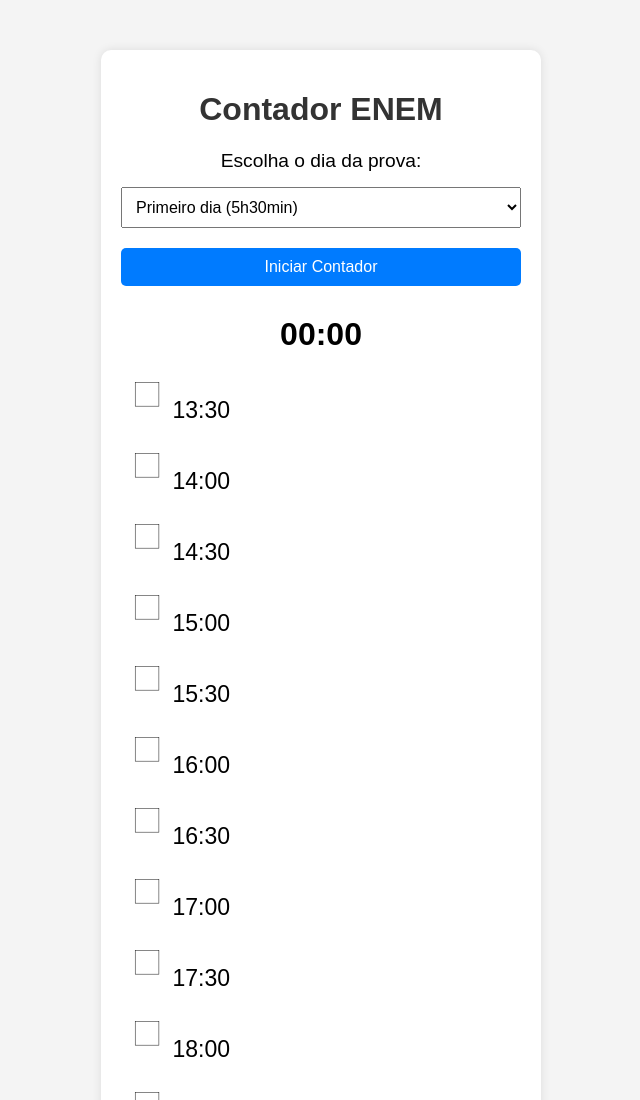
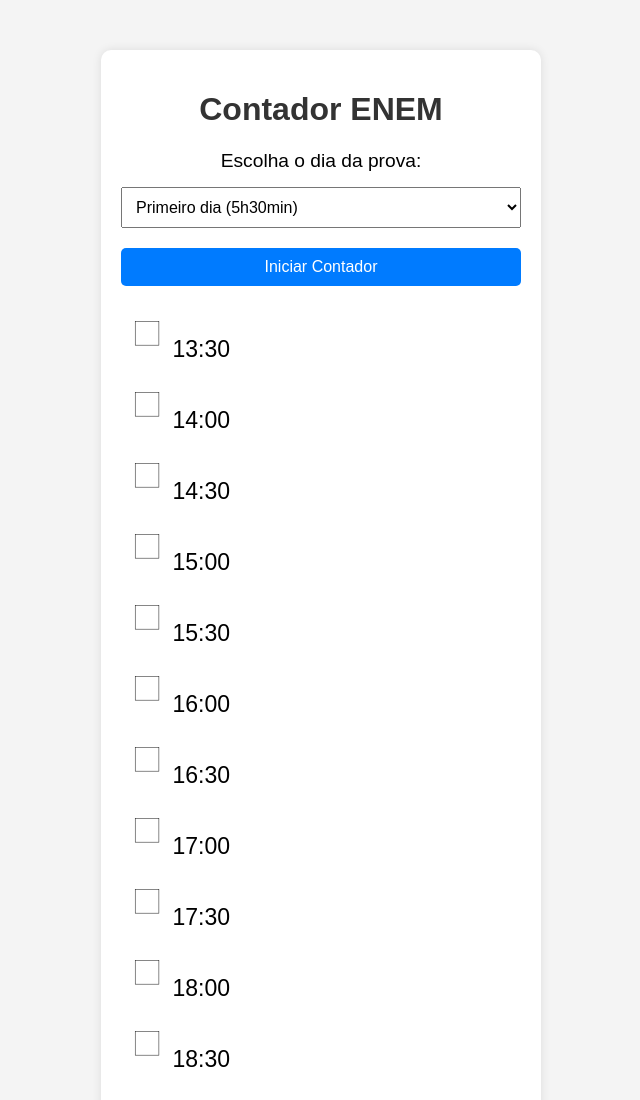
Before and after one commit to Kerubink/Contador-Enem, a plain HTML site: page index.html in a window 1280 px wide. Shown: the top 1100 px of the page, without its empty margins (319-959 px from the left). Drawn offline with Linux system fonts and the light colour scheme.

Commit message:
corrigindo arquivo vercel.json

```diff
--- a/index.html
+++ b/index.html
@@ -18,7 +18,7 @@
 
         <button id="startButton">Iniciar Contador</button>
 
-        <div id="countdown">00:00</div>
+       <!-- <div id="countdown">00:00</div>-->
 
         <ul id="horarios">
             <!-- Os horários serão gerados aqui dinamicamente -->
```
